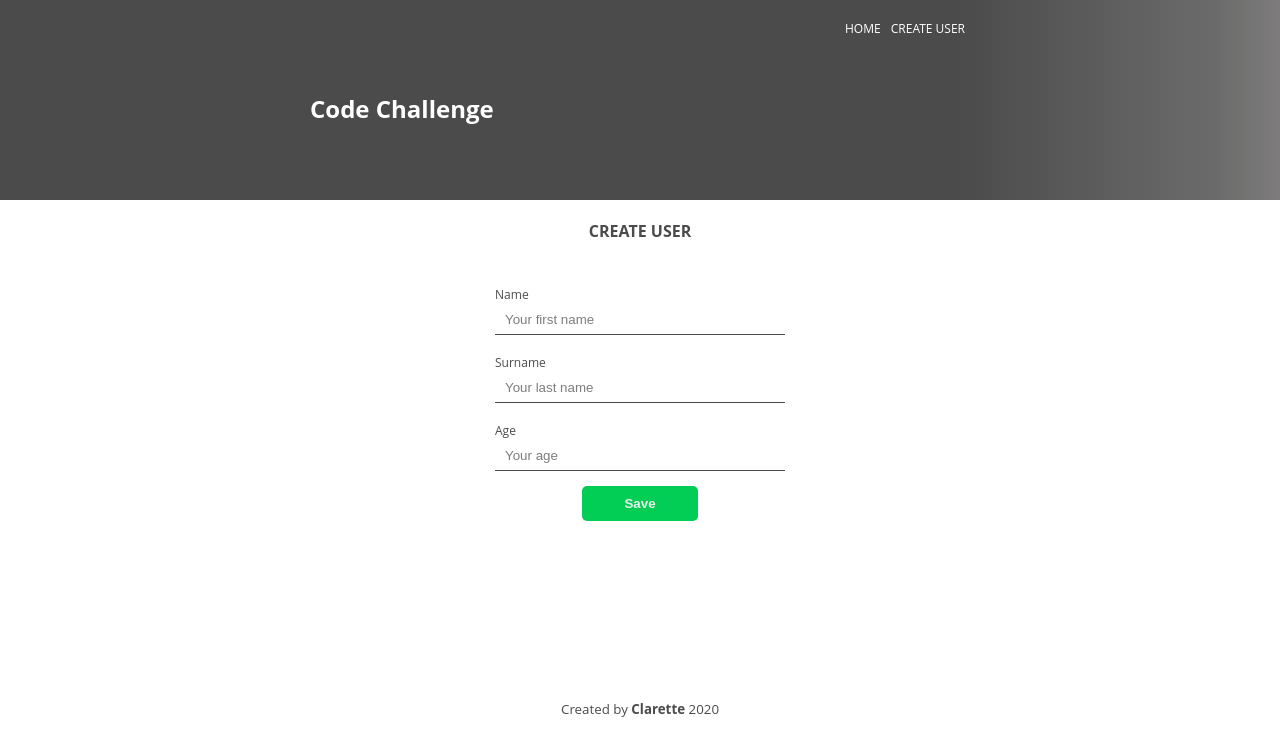
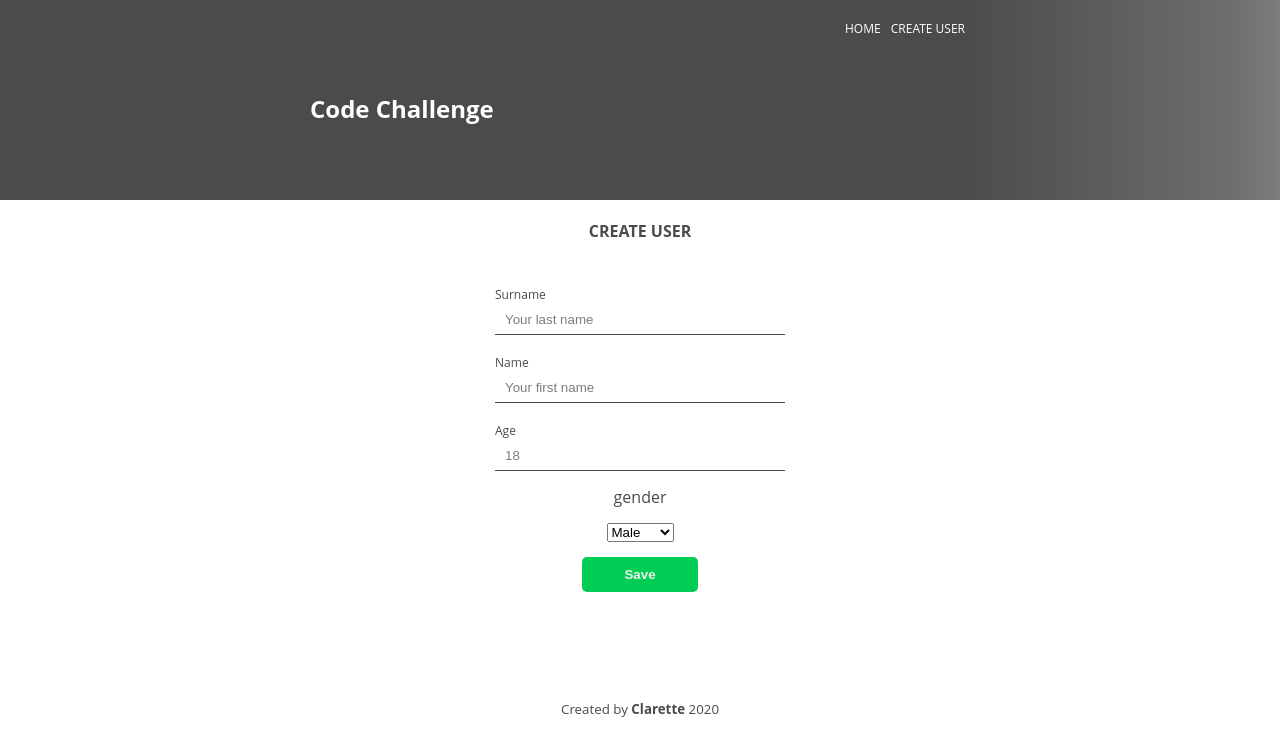
Before and after one commit to cterrasid/code_challenge-taxdown, a React (Create React App) app: page /#/create in a window 1280 px wide. Shown: the top 756 px of the page. Built offline with nearby package versions, Linux system fonts and the light colour scheme.

Commit message:
Some improvements

```diff
--- a/src/components/Form/index.js
+++ b/src/components/Form/index.js
@@ -1,4 +1,4 @@
-import React from "react";
+import React, { Fragment } from "react";
 import Input from "components/Input";
 import _ from "lodash";
 import { useForm } from "react-hook-form";
@@ -6,6 +6,7 @@ import { FormStyled, ButtonStyled } from "./styles";
 import useUsers from "hooks/useUsers";
 import { Link } from "react-router-dom";
 import { MessageStyled } from "components/Table/styles";
+import inputs from "./inputs.json";
 
 export default function Form() {
   const { register, handleSubmit, errors } = useForm();
@@ -17,6 +18,7 @@ export default function Form() {
       name: data.name,
       surname: data.surname,
       age: data.age,
+      gender: data.gender,
     };
 
     createUserSuccessfully(user);
@@ -30,33 +32,38 @@ export default function Form() {
 
   return (
     <FormStyled onSubmit={handleSubmit(onSubmit)}>
+      {inputs.inputFields.map((input) =>
+        input.type !== "singleselect" ? (
           <Input
-        label="Name"
-        name="name"
-        placeholder="Your first name"
+            key={input.id}
+            label={input.label}
+            type={input.type}
+            name={input.id}
+            placeholder={input.placeholder}
+            max={input.maxLength}
+            defaultValue={input.defaultValue}
             register={register({
               required: true,
-          maxLength: 20,
             })}
             errors={errors}
           />
-      <Input
-        label="Surname"
-        name="surname"
-        placeholder="Your last name"
-        register={register({
-          required: true,
-          maxLength: 40,
-        })}
-        errors={errors}
-      />
-      <Input
-        label="Age"
-        name="age"
-        type="number"
-        placeholder="Your age"
-        register={register({ min: 1 })}
-      />
+        ) : (
+          <Fragment key={input.id}>
+            <label htmlFor={input.label}>{input.label}</label>
+            <select
+              name={input.id}
+              id={input.id}
+              ref={register({ required: true })}
+            >
+              {input.options.map((option, index) => (
+                <option value={option} key={option} selected={index === 1}>
+                  {option}
+                </option>
+              ))}
+            </select>
+          </Fragment>
+        )
+      )}
       <ButtonStyled width="40%" height="35px">
         Save
       </ButtonStyled>
--- /dev/null
+++ b/src/components/Form/inputs.json
@@ -0,0 +1,35 @@
+{
+    "inputFields": [
+        {
+            "id": "surname",
+            "label": "Surname",
+            "placeholder": "Your last name",
+            "type": "text",
+            "maxLength": 1
+        },
+        {
+            "id": "name",
+            "label": "Name",
+            "placeholder": "Your first name",
+            "type": "text",
+            "maxLength": 20
+        },
+        {
+            "id": "age",
+            "label": "Age",
+            "placeholder": "Your age",
+            "type": "number",
+            "defaultValue": "18"
+        },
+        {
+            "id": "gender",
+            "label": "gender",
+            "placeholder": "Your gender",
+            "type": "singleselect",
+            "options": [
+                "Female",
+                "Male"
+            ]
+        }
+    ]
+}
--- a/src/components/Input/index.js
+++ b/src/components/Input/index.js
@@ -8,6 +8,8 @@ export default function Input({
   register,
   type = "text",
   errors,
+  defaultValue,
+  max,
 }) {
   return (
     <StyledInput>
@@ -17,6 +19,8 @@ export default function Input({
         id={name}
         placeholder={placeholder}
         name={name}
+        maxLength={max}
+        defaultValue={defaultValue}
         ref={register}
       />
       {errors?.name?.type === "required" && <span>This field is required</span>}
--- a/src/components/Table/index.js
+++ b/src/components/Table/index.js
@@ -14,6 +14,7 @@ export default function Table() {
           col1: user.name,
           col2: user.surname,
           col3: user.age,
+          col4: user.gender,
         })
       ),
     [users]
@@ -24,6 +25,7 @@ export default function Table() {
       { Header: "Name", accessor: "col1" },
       { Header: "Surname", accessor: "col2" },
       { Header: "Age", accessor: "col3" },
+      { Header: "Gender", accessor: "col4" },
     ],
     []
   );
```
Lines whose indentation alone changed are shown as unchanged.
